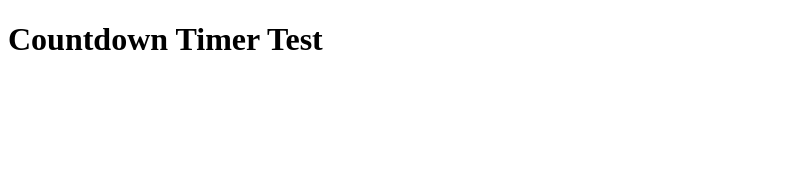
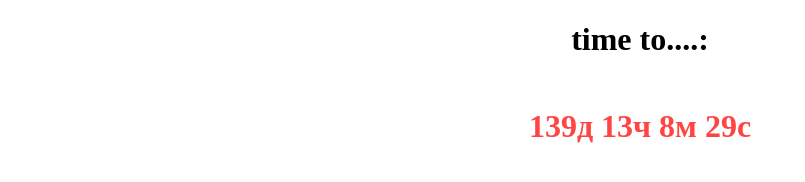
Before and after one commit to TFWidgets/countdown-timer-widget, a website: page examples/basic.html in a window 1280 px wide. Shown: the whole page, without its empty margins (0-805 px from the left). Drawn offline with Linux system fonts and the light colour scheme.

Commit message:
Update basic.html

```diff
--- a/examples/basic.html
+++ b/examples/basic.html
@@ -1,11 +1,14 @@
 <!DOCTYPE html>
-<html>
+<html lang="ru">
 <head>
     <meta charset="UTF-8">
-    <title>Countdown Timer Test</title>
+    <title>countdown timer</title>
+    <link rel="stylesheet" href="../src/widget.css">
 </head>
 <body>
-    <h1>Countdown Timer Test</h1>
+    <h1 style="text-align:center;">time to....:</h1>
+    <div id="countdown"></div>
+
     <script src="../src/widget.js"></script>
 </body>
 </html>
```
